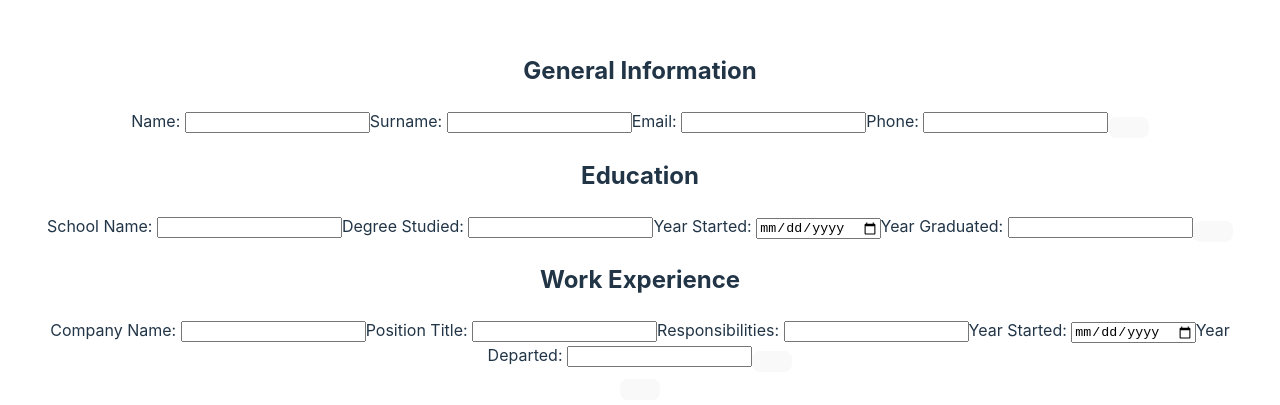
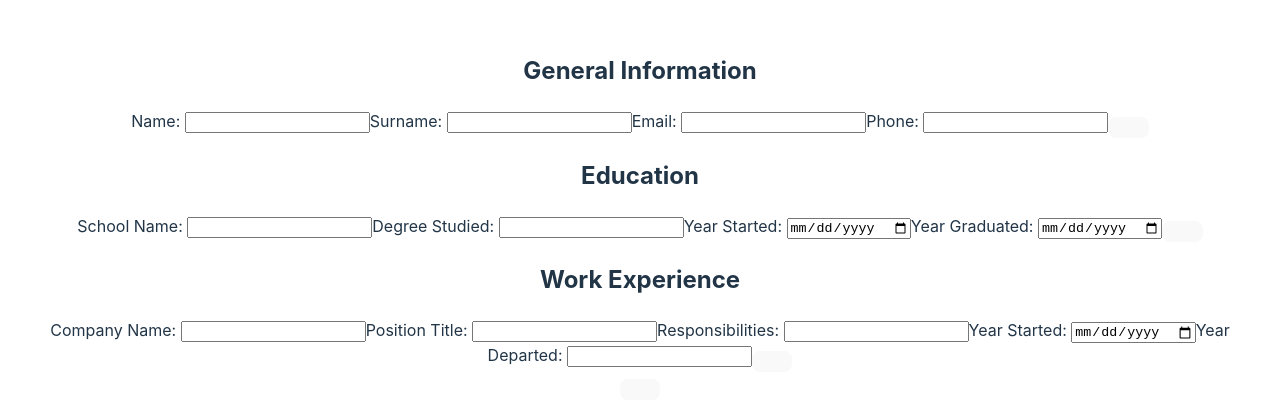
Before and after one commit to AlexVNep/cvApplication, a React (Vite) app: page / in a window 1280 px wide. Shown: the part 183-588 px from the top of the page. Built offline with nearby package versions, Linux system fonts and the light colour scheme.

Commit message:
chore: change tel to date type

```diff
--- a/src/components/EducationInput.jsx
+++ b/src/components/EducationInput.jsx
@@ -10,7 +10,7 @@ function EducationInput() {
       <label htmlFor="study-start">Year Started: </label>
       <input type="date" name="study-start" id="study-start" />
       <label htmlFor="study-end">Year Graduated: </label>
-      <input type="tel" name="study-end" id="study-end" />
+      <input type="date" name="study-end" id="study-end" />
       <Button text="Edit" />
     </>
   );
```
